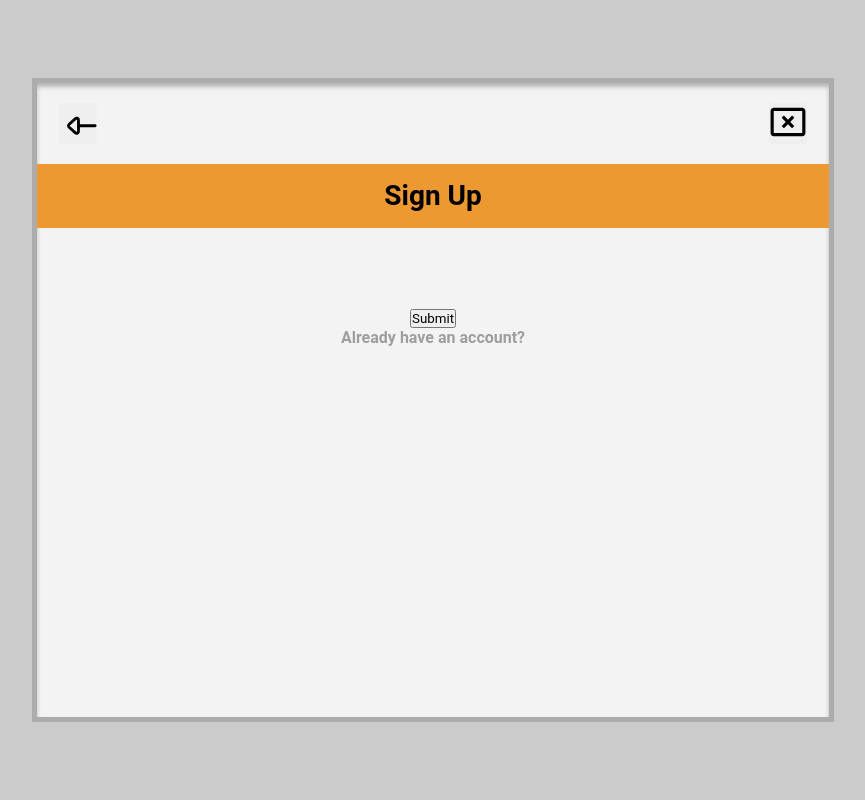
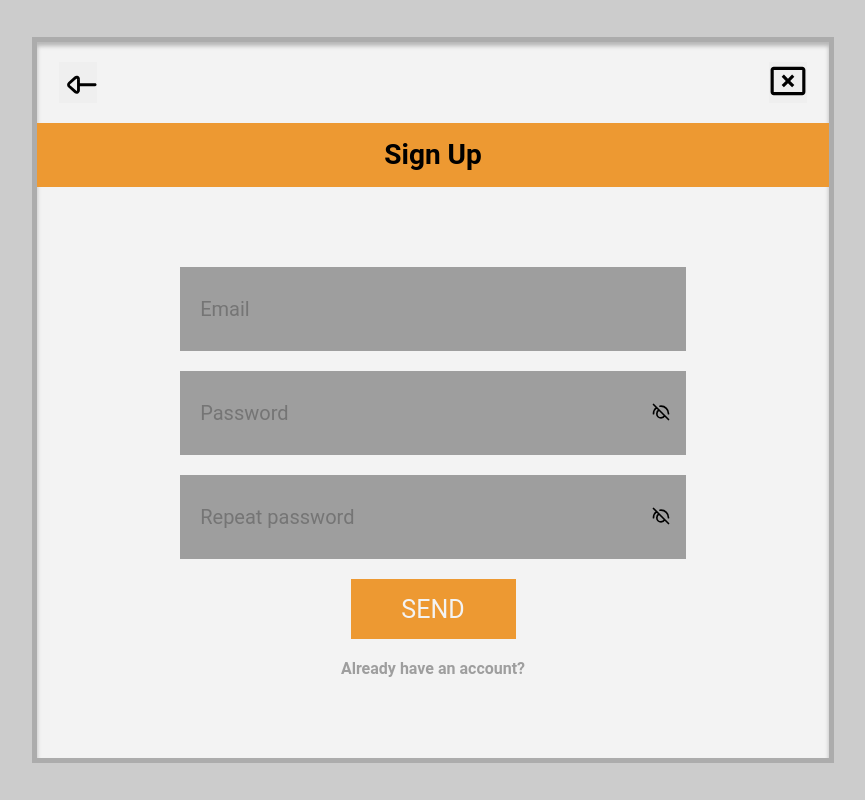
Before and after one commit to OxeoH/fullstack-test-client, a Next.js app: page / in a window 1280 px wide. Both pictures are taken after a click on the button "SIGN UP". Shown: the whole page, without its empty margins (207-1072 px from the left). Built offline with nearby package versions, Linux system fonts and the light colour scheme.

Commit message:
decompose input, add signup form

```diff
--- a/src/components/LoginForm/LoginForm.tsx
+++ b/src/components/LoginForm/LoginForm.tsx
@@ -1,42 +1,37 @@
 'use client'
 import React, { useState } from 'react'
 import styles from './LoginForm.module.scss'
-import OpenedEye from '../../../public/assets/icons/eye-alt-svgrepo-com.svg'
-import ClosedEye from '../../../public/assets/icons/eye-slash-alt-svgrepo-com.svg'
+import { Input } from '../UI/input/Input'
 
 export const LoginForm = () => {
   const emptyForm = { email: '', password: '' }
-
-  const [view, setView] = useState(false)
   const [loginForm, setLoginForm] = useState(emptyForm)
 
   const handleSubmit = (e: React.FormEvent<HTMLFormElement>) => {
     e.preventDefault()
     setLoginForm(emptyForm)
-    alert('ok!')
+    alert(loginForm.email + '' + loginForm.password)
+  }
+
+  const handleChange = (field: string, value: string) => {
+    setLoginForm({ ...loginForm, [field]: value })
   }
 
   return (
     <div className={styles.wrapper}>
       <form action="" onSubmit={e => handleSubmit(e)} className={styles.form}>
         <div className={styles.fields}>
-          <input
-            type="text"
+          <Input
             value={loginForm.email}
-            onChange={e => setLoginForm({ ...loginForm, email: e.target.value })}
+            onChange={value => handleChange('email', value)}
             placeholder="Email"
           />
-          <div className={styles.password}>
-            <input
-              type={view ? 'text' : 'password'}
-              value={loginForm.password}
-              onChange={e => setLoginForm({ ...loginForm, password: e.target.value })}
-              placeholder="Password"
-            />
-            <div onClick={() => setView(!view)} className={styles.view}>
-              {view ? <OpenedEye /> : <ClosedEye />}
-            </div>
-          </div>
+          <Input
+            type="password"
+            value={loginForm.password}
+            onChange={value => handleChange('password', value)}
+            placeholder="Password"
+          />
         </div>
         <input type="submit" title="Send" value="Send" className={styles.submit} />
       </form>
--- a/src/components/SignUpForm/SignUpForm.module.scss
+++ b/src/components/SignUpForm/SignUpForm.module.scss
@@ -0,0 +1,26 @@
+@import '../../styles/variables.scss';
+
+.wrapper {
+  width: 80%;
+  margin-bottom: 20px;
+}
+
+.form {
+  width: 100%;
+  display: flex;
+  flex-direction: column;
+  justify-content: center;
+  align-items: center;
+}
+.submit {
+  @include orangeButton();
+}
+
+.fields {
+  width: 100%;
+  input {
+    @include input();
+    width: 100%;
+    margin-bottom: 20px;
+  }
+}
--- a/src/components/SignUpForm/SignUpForm.tsx
+++ b/src/components/SignUpForm/SignUpForm.tsx
@@ -1,16 +1,49 @@
 'use client'
 import React, { useState } from 'react'
 import styles from './SignUpForm.module.scss'
+import { Input } from '../UI/input/Input'
 
 export const SignUpForm = () => {
   const [signUpForm, setSignUpForm] = useState({ email: '', password: '' })
-  const handleSubmit = () => {
-    alert('ok!')
+  const [repeat, setRepeat] = useState('')
+
+  const handleSubmit = (e: React.FormEvent<HTMLFormElement>) => {
+    e.preventDefault()
+    alert(signUpForm.email + ' ' + signUpForm.password)
   }
+  const handleChange = (field: string, value: string) => {
+    setSignUpForm({ ...signUpForm, [field]: value })
+  }
+
   return (
     <div className={styles.wrapper}>
-      <form action="" onSubmit={handleSubmit}>
-        <input type="submit" title="Login" className={styles.submit} />
+      <form action="" onSubmit={e => handleSubmit(e)} className={styles.form}>
+        <div className={styles.fields}>
+          <Input
+            value={signUpForm.email}
+            onChange={value => handleChange('email', value)}
+            placeholder="Email"
+          />
+          <Input
+            type="password"
+            value={signUpForm.password}
+            onChange={value => handleChange('password', value)}
+            placeholder="Password"
+            wrong={
+              repeat !== signUpForm.password && signUpForm.password.length > 0 && repeat.length > 0
+            }
+          />
+          <Input
+            type="password"
+            value={repeat}
+            onChange={value => setRepeat(value)}
+            placeholder="Repeat password"
+            wrong={
+              repeat !== signUpForm.password && signUpForm.password.length > 0 && repeat.length > 0
+            }
+          />
+        </div>
+        <input type="submit" title="Send" value="Send" className={styles.submit} />
       </form>
     </div>
   )
--- /dev/null
+++ b/src/components/UI/input/Input.module.scss
@@ -0,0 +1,12 @@
+.password {
+  position: relative;
+  display: flex;
+  flex-direction: row;
+  flex-wrap: nowrap;
+}
+
+.view {
+  position: absolute;
+  top: 30%;
+  right: 3%;
+}
--- /dev/null
+++ b/src/components/UI/input/Input.tsx
@@ -0,0 +1,36 @@
+import React, { HTMLInputTypeAttribute, useState } from 'react'
+import styles from './Input.module.scss'
+import OpenedEye from '../../../../public/assets/icons/eye-alt-svgrepo-com.svg'
+import ClosedEye from '../../../../public/assets/icons/eye-slash-alt-svgrepo-com.svg'
+
+export const Input = ({
+  onChange,
+  value,
+  placeholder,
+  wrong = false,
+  type = 'text',
+}: {
+  value: string
+  onChange: (value: string) => void
+  placeholder?: string
+  wrong?: boolean
+  type?: HTMLInputTypeAttribute
+}) => {
+  const [view, setView] = useState(false)
+  return (
+    <div className={styles.password}>
+      <input
+        type={type !== 'password' ? type : view ? 'text' : 'password'}
+        value={value}
+        onChange={e => onChange(e.target.value)}
+        placeholder={placeholder ?? ''}
+        style={{ border: wrong ? '2px inset #7b1111' : 'none' }}
+      />
+      {type === 'password' && (
+        <div onClick={() => setView(!view)} className={styles.view}>
+          {view ? <OpenedEye /> : <ClosedEye />}
+        </div>
+      )}
+    </div>
+  )
+}
```
